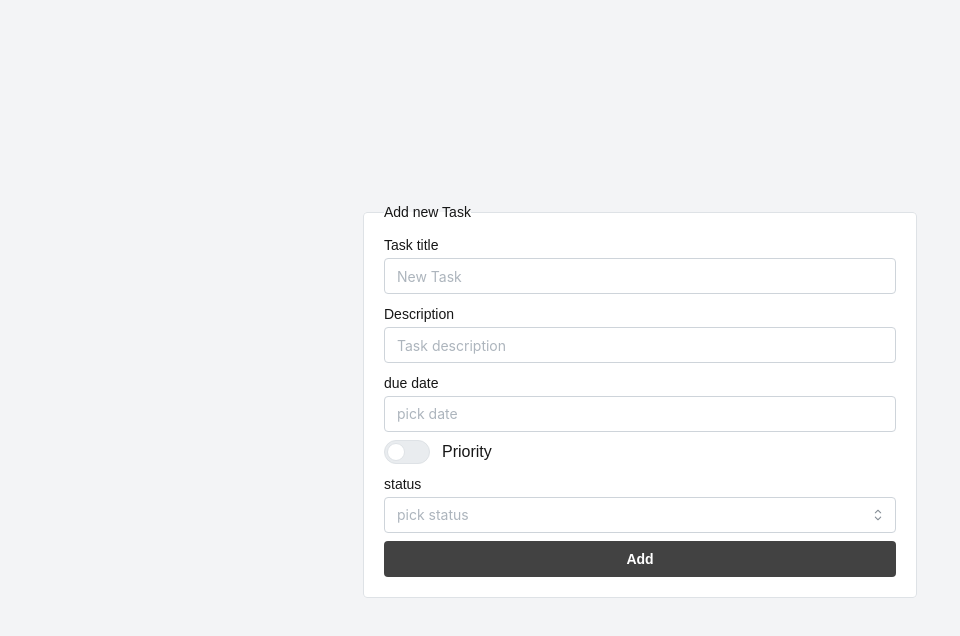
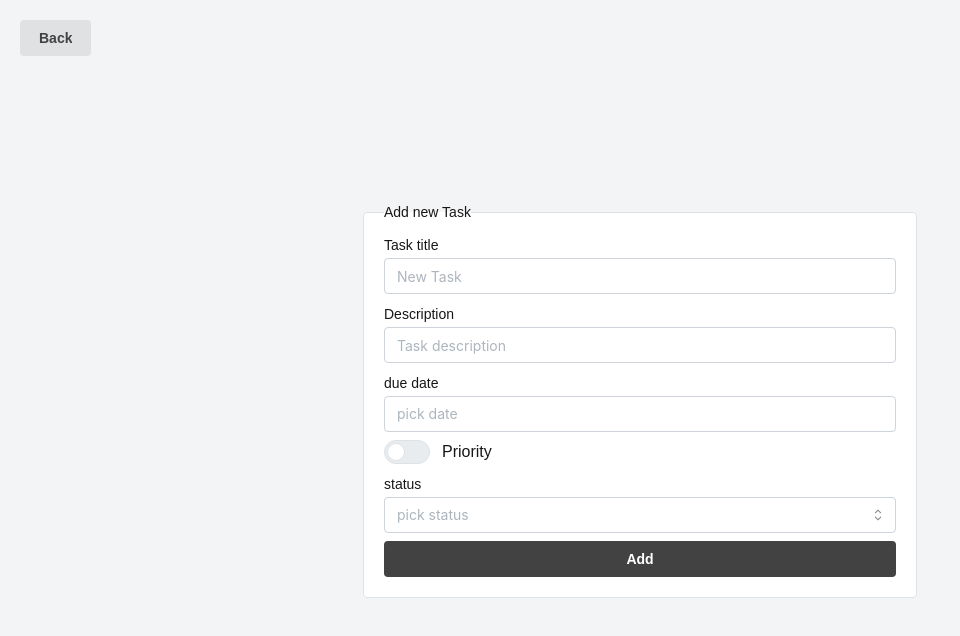
Before and after one commit to HenokNegatu/JobHierarchyApp-Frontend, a Next.js app: page /tasks/add in a window 1280 px wide. Shown: the top 636 px of the page, without its empty margins (0-960 px from the left). Built offline with nearby package versions, Linux system fonts and the light colour scheme.

Commit message:
feat: add back button to navigate back

```diff
--- a/src/app/(admin)/employee/add/[positionId]/page.tsx
+++ b/src/app/(admin)/employee/add/[positionId]/page.tsx
@@ -1,10 +1,12 @@
 'use client'
 
 import EmployeeForm from "@/app/components/employeeComponent/employeeForm";
+import { Button } from "@mantine/core";
 
 export default function AddEmployeePage({params}:{params: {positionId: string}}){
     return(
         <div className="w-screen h-screen flex items-center justify-center bg-gray-100">
+            <Button variant='light' onClick={() => window.history.back()} className="absolute top-5 left-5">Back</Button>
             <EmployeeForm positionId={params.positionId}/>
         </div>
     )
--- a/src/app/(admin)/tasks/add/page.tsx
+++ b/src/app/(admin)/tasks/add/page.tsx
@@ -2,10 +2,14 @@
 
 import TaskForm from "@/app/components/tasksComponent/taskForm";
 import { RequestType } from "@/app/types";
+import { Button } from "@mantine/core";
+import Link from "next/link";
 
-export default function AddPage(){
-    return(
+export default function AddPage() {
+    return (
         <div className="w-screen h-screen flex items-center justify-center bg-gray-100">
+
+            <Button variant='light' onClick={() => window.history.back()} className="absolute top-5 left-5">Back</Button>
 
             <TaskForm action={RequestType.POST} />
         </div>
--- a/src/app/(admin)/tasks/edit/[taskId]/page.tsx
+++ b/src/app/(admin)/tasks/edit/[taskId]/page.tsx
@@ -3,6 +3,7 @@
 import TaskForm from "@/app/components/tasksComponent/taskForm";
 import { useGetTaskByIdQuery } from "@/app/store/apiTask";
 import { RequestType } from "@/app/types";
+import { Button } from "@mantine/core";
 
 type EditPageProp = {
     params: {
@@ -14,10 +15,12 @@ export default function EditPage({params}: EditPageProp){
     const {data: Task, error, isLoading} = useGetTaskByIdQuery(params.taskId)
     return(
         <div className="w-screen h-screen flex items-center justify-center bg-gray-100">
+            <Button variant='light' onClick={() => window.history.back()} className="absolute top-5 left-5">Back</Button>
             {
                 isLoading ? (
                     <p>loading...</p>
                 ):(
+
                     <TaskForm action={RequestType.PUT} task={Task}/>
                 )
             }
```
